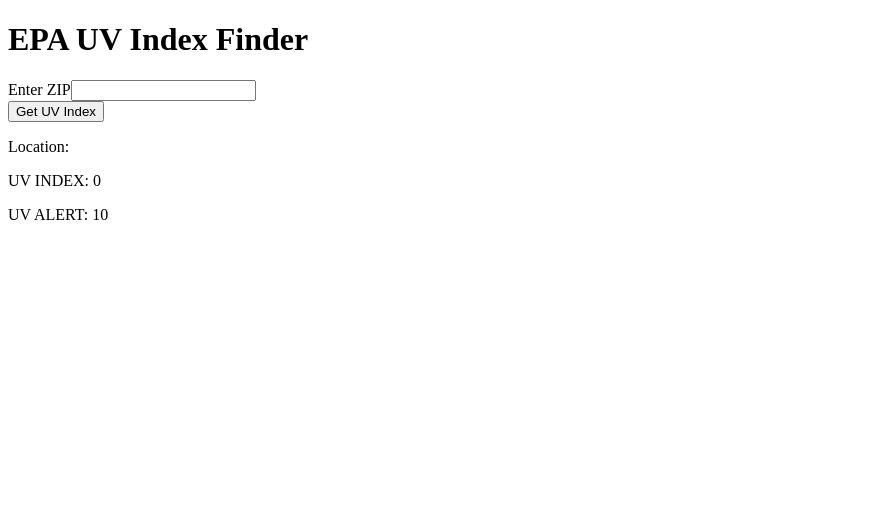
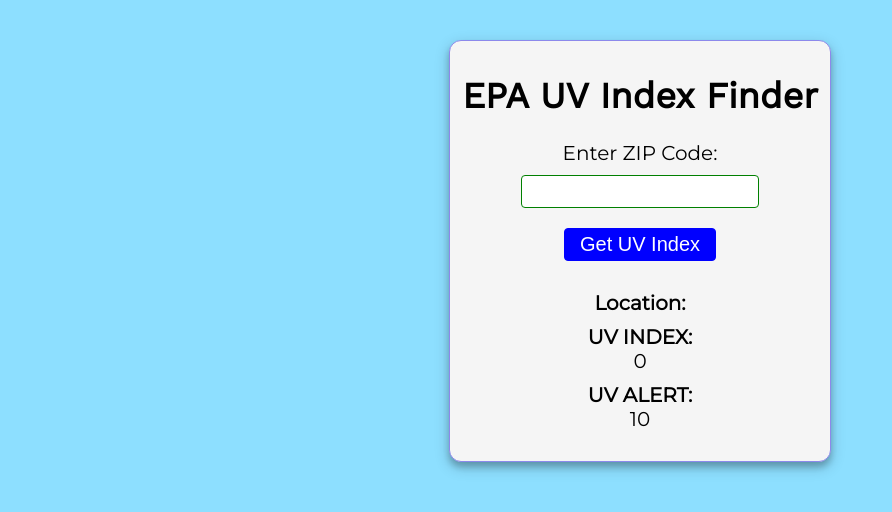
Before and after one commit to pedro-hernandez/epa-react-redux, a React app: page / in a window 1280 px wide. Shown: the top 512 px of the page, without its empty margins (0-892 px from the left). Built offline with nearby package versions, Linux system fonts and the light colour scheme.

Commit message:
initial css setup and  styling

```diff
--- a/package.json
+++ b/package.json
@@ -37,7 +37,9 @@
   },
   "dependencies": {
     "babel-polyfill": "^6.26.0",
+    "css-loader": "^2.1.1",
     "react-connect": "^0.4.0",
-    "redux-thunk": "^2.3.0"
+    "redux-thunk": "^2.3.0",
+    "style-loader": "^0.23.1"
   }
 }
--- /dev/null
+++ b/src/css/style.css
@@ -0,0 +1,61 @@
+body {
+    background: #8ddfff
+}
+
+.container {
+    display: flex;
+    flex-direction: column;
+    width: 30%;
+    margin: 40px auto;
+    padding: 10px 0 30px 0;
+    background: #f5f5f5;
+    border: 1px solid #8c89eb;
+    border-radius: 12px;
+    box-shadow: 0 5px 6px 0 rgba(0, 0, 0, 0.2), 0 5px 15px 0 rgba(0, 0, 0, 0.2);
+}
+
+.h1 {
+    font-family: 'Work Sans', sans-serif;
+    font-size: 36px;
+    font-weight: 600;
+    text-align: center;
+}
+
+.zip-form {
+    font-family: 'Montserrat', sans-serif;
+    font-size: 20px;
+    text-align: center;
+}
+
+.zip-input {
+    display: block;
+    width: 60%;
+    margin: 10px auto;
+    border: 1px solid green;
+    border-radius: 4px;
+    padding: 4px;
+    font-size: 20px;
+}
+
+.zip-button {
+    display: block;
+    width: 40%;
+    margin: 20px auto;
+    background: blue;
+    border: 1px solid blue;
+    border-radius: 4px;
+    padding: 4px;
+    font-size: 20px;
+    color: #fff;
+}
+
+.results {
+    font-family: 'Montserrat', sans-serif;
+    font-size: 20px;
+    text-align: center;
+}
+
+.results-label {
+    margin-top: 10px;
+    font-weight: 600;
+}
--- a/src/index.html
+++ b/src/index.html
@@ -4,6 +4,10 @@
     <meta charset="UTF-8">
     <meta name="viewport" content="width=device-width, initial-scale=1.0">
     <meta http-equiv="X-UA-Compatible" content="ie=edge">
+
+    <link href="https://fonts.googleapis.com/css?family=Work+Sans" rel="stylesheet">
+    <link href="https://fonts.googleapis.com/css?family=Montserrat" rel="stylesheet">
+
     <title>EPA React Test</title>
 </head>
 <body>
--- a/src/js/components/App.jsx
+++ b/src/js/components/App.jsx
@@ -3,10 +3,11 @@
 import React from 'react';
 import Form from './Form.jsx';
 import Results from './Results.jsx';
+import "../../css/style.css";
 
 const App = () => (
-    <div>
-        <h1>EPA UV Index Finder</h1>
+    <div className="container">
+        <h1 className="h1">EPA UV Index Finder</h1>
         <Form />
         <Results />
     </div>
--- a/src/js/components/Form.jsx
+++ b/src/js/components/Form.jsx
@@ -41,20 +41,20 @@
     render() {
         const { zip } = this.state;
         return (
-            <form onSubmit={this.handleSubmit}>
-                <label htmlFor="string">Enter ZIP</label>
+            <form className="zip-form" onSubmit={this.handleSubmit}>
+                <label htmlFor="string">Enter ZIP Code:</label>
                 <input
+                    className="zip-input"
                     type="string"
                     id="zip"
                     value={zip}
                     onChange={this.handleChange}
                 />
                 <div>
-                    <button type="submit">
+                    <button className="zip-button" type="submit">
                         Get UV Index
                     </button>
                 </div>
-
             </form>
         );
     }
--- a/src/js/components/Results.jsx
+++ b/src/js/components/Results.jsx
@@ -9,10 +9,13 @@
 
 const connectedResults = ({ uvIndex, uvAlert, submitting, error, city, usState }) => (
     <Fragment>
-        <div>
-            <p>Location: {city} {usState}</p>
-            <p>UV INDEX: {uvIndex}</p>
-            <p>UV ALERT: {uvAlert}</p>
+        <div className="results">
+            <div className="results-label">Location:</div>
+            <div className="result">{city} {usState}</div>
+            <div className="results-label">UV INDEX:</div>
+            <div className="result">{uvIndex}</div>
+            <div className="results-label">UV ALERT:</div>
+            <div className="result">{uvAlert}</div>
         </div>
         {submitting && <div>Submitting...</div>}
         {error && <div>{error}</div>}
--- a/webpack.config.js
+++ b/webpack.config.js
@@ -18,7 +18,12 @@
                         loader: "html-loader"
                     }
                 ]
-            }
+            },
+            {
+                test: /\.css$/,
+                exclude: /node_modules/,
+                use: ['style-loader', 'css-loader'],
+              }
         ]
     },
     plugins: [
```
Also changed, not shown: .babelrc, 1 other file (tests, documents, lock files or other folders).
